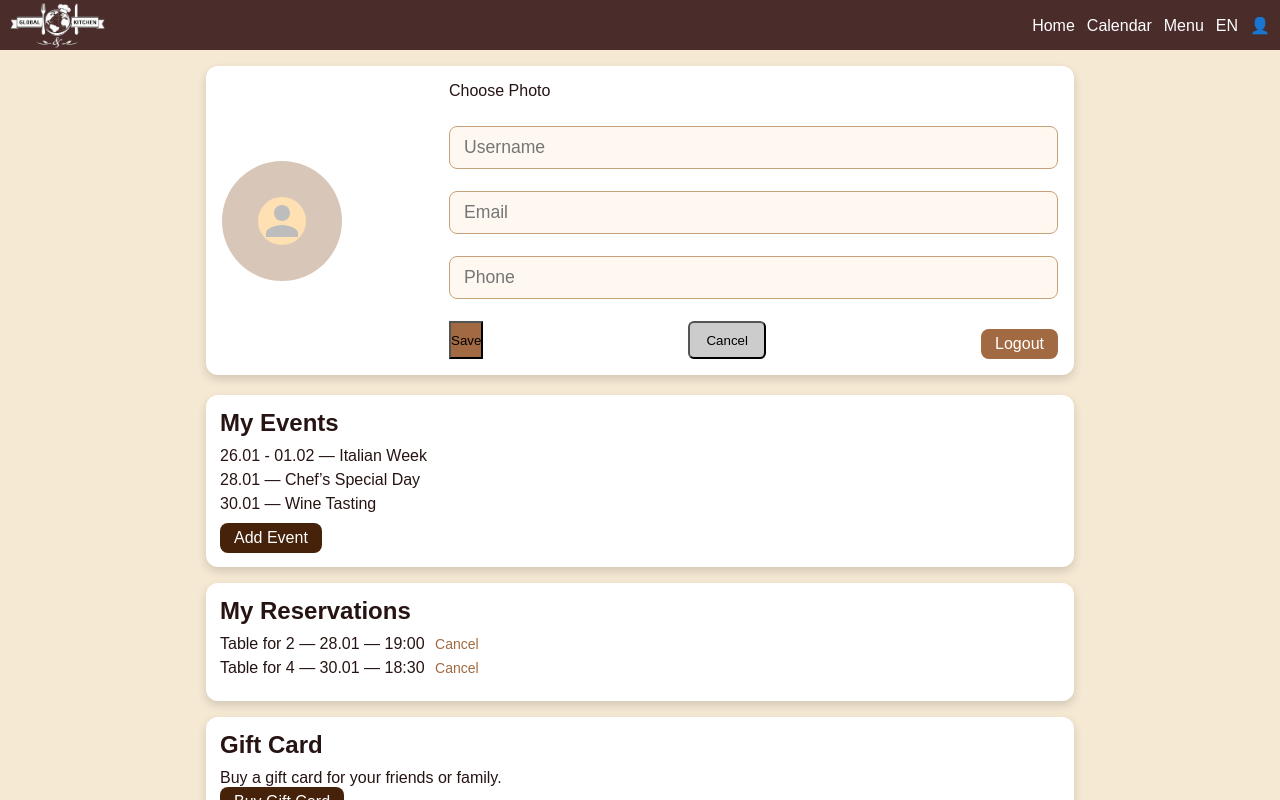
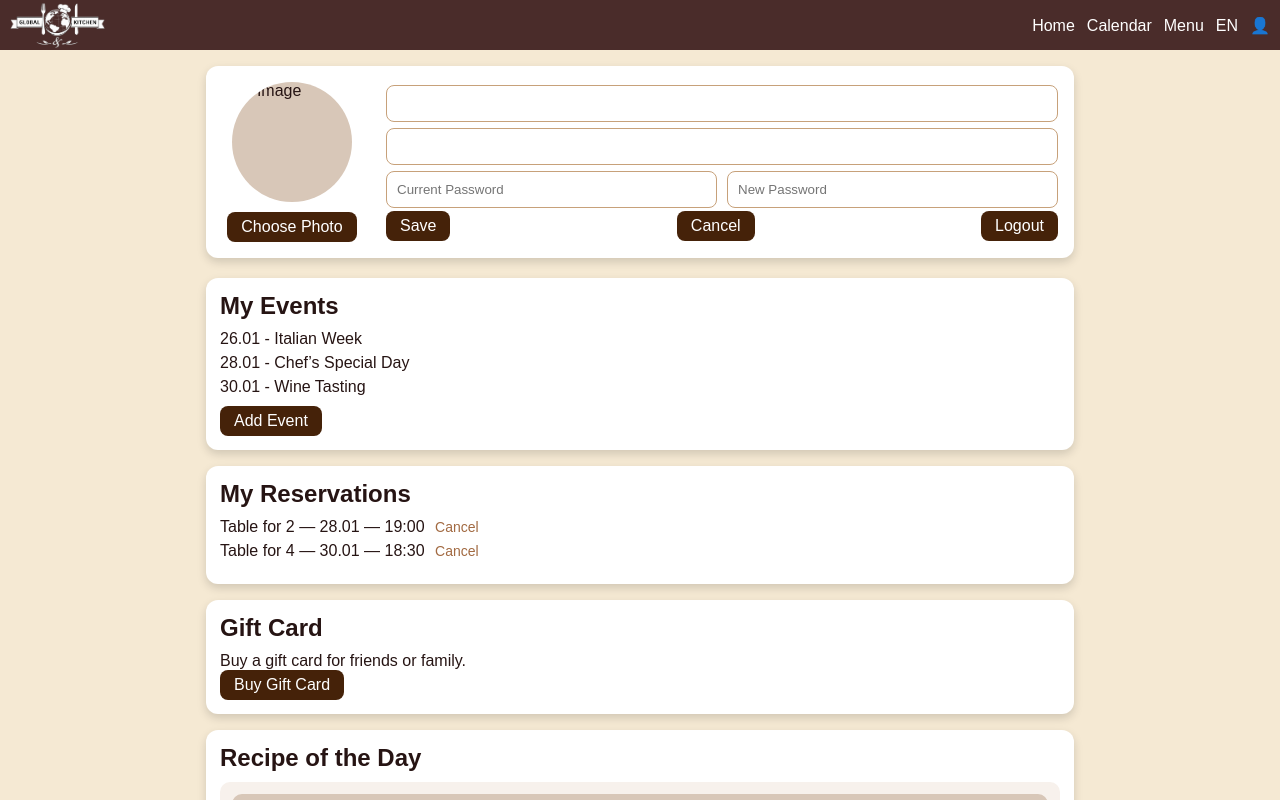
Before and after one commit to petrova-olena/Global_kitchen_front, a React (Vite) app in the folder frontend/: page /profile in a window 1280 px wide. Both pictures are taken after a click on the button "Edit Profile". Shown: the top 800 px of the page. Built offline with nearby package versions, Linux system fonts and the light colour scheme.

Commit message:
v05 work in progress

```diff
--- /dev/null
+++ b/frontend/src/components/Profile/ProfileForm.jsx
@@ -0,0 +1,72 @@
+import React from 'react';
+
+const ProfileForm = ({
+  form,
+  editMode,
+  loading,
+  error,
+  handleChange,
+  handleSave,
+  handleCancel,
+  handleLogout,
+  handleEdit,
+  user,
+}) => (
+  <div className="profile-right">
+    {editMode ? (
+      <>
+        <div className="input-group">
+          <input
+            name="username"
+            value={form.username}
+            onChange={handleChange}
+          />
+          <input name="email" value={form.email} onChange={handleChange} />
+          <div className="password-group">
+            <input
+              name="password-old"
+              type="password"
+              placeholder="Current Password"
+              value={form.password_old || ''}
+              onChange={handleChange}
+            />
+            <input
+              name="password-new"
+              type="password"
+              placeholder="New Password"
+              value={form.password_new || ''}
+              onChange={handleChange}
+            />
+          </div>
+          <div className="button-group">
+            <button className="action-btn" onClick={handleSave}>
+              {loading ? 'Saving...' : 'Save'}
+            </button>
+            <button className="action-btn" onClick={handleCancel}>
+              Cancel
+            </button>
+            <button className="action-btn" onClick={handleLogout}>
+              Logout
+            </button>
+          </div>
+          {error && <p className="error-msg">{error}</p>}
+        </div>
+      </>
+    ) : (
+      <>
+        <h2>{user?.username}</h2>
+        <p>{user?.email}</p>
+        <div className="button-group">
+          <button className="action-btn" onClick={handleEdit}>
+            Edit Profile
+          </button>
+          <button className="action-btn" onClick={handleLogout}>
+            Logout
+          </button>
+        </div>
+      </>
+    )}
+  </div>
+);
+
+export default ProfileForm;
--- /dev/null
+++ b/frontend/src/components/Profile/ProfilePhoto.jsx
@@ -0,0 +1,51 @@
+import React from 'react';
+
+const ProfilePhoto = ({
+  user,
+  editMode,
+  profilePicFile,
+  uploading,
+  onFileChange,
+  uploadPhoto,
+}) => (
+  <div className="profile-left">
+    <div className="profile-photo">
+      {user?.profile_pic ? (
+        <img
+          src={
+            user.profile_pic.startsWith('http')
+              ? user.profile_pic
+              : `http://localhost:8000/uploads/${user.profile_pic}`
+          }
+          alt="profile"
+        />
+      ) : (
+        <div>No Image</div>
+      )}
+    </div>
+    {editMode && (
+      <form onSubmit={uploadPhoto} className="profile-pic-form">
+        <input
+          type="file"
+          id="file"
+          style={{ display: 'none' }}
+          onChange={onFileChange}
+        />
+        <button
+          className="action-btn"
+          type="button"
+          onClick={() => document.getElementById('file').click()}
+        >
+          Choose Photo
+        </button>
+        {profilePicFile && (
+          <button className="action-btn" type="submit">
+            {uploading ? 'Uploading...' : 'Upload'}
+          </button>
+        )}
+      </form>
+    )}
+  </div>
+);
+
+export default ProfilePhoto;
--- a/frontend/src/index.css
+++ b/frontend/src/index.css
@@ -1017,23 +1017,29 @@ input {
 }
 
 .profile-card {
-  display: grid !important;
-  grid-template-columns: 1fr 3fr !important;
-  align-items: center !important;
-  gap: 24px !important;
-  text-align: left !important;
+  display: grid;
+  grid-template-columns: 140px 1fr;
+  gap: 24px;
+  align-items: start;
+  background: #fff;
+  padding: 16px;
+  border-radius: 12px;
+  box-shadow: 0 4px 10px rgba(0, 0, 0, 0.15);
 }
 
-/* PHOTO */
+/* LEFT SIDE */
+.profile-left {
+  display: flex;
+  flex-direction: column;
+  align-items: center;
+  gap: 10px;
+}
+
 .profile-photo {
-  width: 100% !important;
-  max-width: 120px !important;
-  aspect-ratio: 1/1;
+  width: 120px;
+  height: 120px;
   border-radius: 50%;
   overflow: hidden;
-  display: flex;
-  align-items: center;
-  justify-content: center;
 }
 
 .profile-photo img {
@@ -1042,32 +1048,46 @@ input {
   object-fit: cover;
 }
 
-/* INFO */
-.profile-info {
+/* RIGHT SIDE */
+.profile-right {
   display: flex;
   flex-direction: column;
   gap: 10px;
 }
 
-/* BUTTONS */
-.button-group {
-  display: flex !important;
-  gap: 10px !important;
-  flex-wrap: wrap;
+.profile-right input {
+  width: 100%;
+  padding: 10px;
+  border: 1px solid #c7a17a;
+  border-radius: 8px;
 }
 
-/* MOBILE FIX */
+/* EDIT PHOTO AREA */
+.profile-pic-form {
+  display: flex;
+  flex-direction: column;
+  gap: 8px;
+  align-items: center;
+}
+
+.input-group input {
+  margin: 3px 0;
+}
+
+.password-group {
+  display: flex;
+  flex-direction: row;
+  gap: 10px;
+}
+
+/* MOBILE */
 @media (max-width: 600px) {
   .profile-card {
-    grid-template-columns: 1fr !important;
-    text-align: center !important;
+    grid-template-columns: 1fr;
+    text-align: center;
   }
 
-  .profile-photo {
-    margin: 0 auto;
-  }
-
-  .button-group {
-    justify-content: center;
+  .profile-right {
+    align-items: center;
   }
 }
--- a/frontend/src/views/Profile.jsx
+++ b/frontend/src/views/Profile.jsx
@@ -1,4 +1,6 @@
 import { useContext, useState, useEffect } from 'react';
+import ProfilePhoto from '../components/Profile/ProfilePhoto';
+import ProfileForm from '../components/Profile/ProfileForm';
 import { useNavigate } from 'react-router-dom';
 import { AuthContext } from '../context/AuthContext';
 
@@ -6,287 +8,175 @@ const Profile = () => {
   const { user, setUser, logout } = useContext(AuthContext);
   const navigate = useNavigate();
 
-  // Logout ve yönlendirme
+  const [editMode, setEditMode] = useState(false);
+
+  const [form, setForm] = useState({
+    username: '',
+    email: '',
+  });
+
+  const [loading, setLoading] = useState(false);
+  const [error, setError] = useState(null);
+
+  const [profilePicFile, setProfilePicFile] = useState(null);
+  const [uploading, setUploading] = useState(false);
+
+  // sync user -> form when user changes
+  useEffect(() => {
+    if (user) {
+      setForm({
+        username: user.username || '',
+        email: user.email || '',
+      });
+    }
+  }, [user]);
+
+  // refresh user
+  useEffect(() => {
+    const fetchUser = async () => {
+      if (!user?.id) return;
+
+      try {
+        const res = await fetch(`/api/v1/users/${user.id}`);
+        if (res.ok) {
+          const fresh = await res.json();
+          setUser(fresh);
+          localStorage.setItem('user', JSON.stringify(fresh));
+        }
+      } catch (err) {
+        console.error(err);
+      }
+    };
+
+    fetchUser();
+  }, []);
+
   const handleLogout = () => {
     logout();
     navigate('/');
   };
 
-  // Edit mode ve form state
-  const [editMode, setEditMode] = useState(false);
-  const [form, setForm] = useState({
-    username: user?.username || '',
-    email: user?.email || '',
-    phone: user?.phone || '',
-  });
-  const [loading, setLoading] = useState(false);
-  const [error, setError] = useState(null);
+  const handleEdit = () => setEditMode(true);
 
-  // Profil açıldığında güncel user bilgisini backend'den çek
-  useEffect(() => {
-    const fetchUser = async () => {
-      if (!user?.id) return;
-      try {
-        const res = await fetch(`/api/v1/users/${user.id}`);
-        if (res.ok) {
-          const freshUser = await res.json();
-          setUser(freshUser);
-          localStorage.setItem('user', JSON.stringify(freshUser));
-        }
-      } catch (err) {
-        console.error('Error fetching user:', err);
-      }
-    };
-    fetchUser();
-    // eslint-disable-next-line
-  }, []);
-
-  // Edit butonuna basınca inputları aç
-  const handleEdit = () => {
-    setForm({
-      username: user?.username || '',
-      email: user?.email || '',
-      phone: user?.phone || '',
-    });
-    setEditMode(true);
-  };
-
-  // Input değişikliği
   const handleChange = (e) => {
     setForm({ ...form, [e.target.name]: e.target.value });
   };
 
-  // Kaydet (PUT)
+  const handleCancel = () => {
+    setEditMode(false);
+    setProfilePicFile(null);
+
+    setForm({
+      username: user.username,
+      email: user.email,
+    });
+  };
+
   const handleSave = async () => {
     setLoading(true);
     setError(null);
+
     try {
-      // Sadece username ve email gönder
-      const updateData = {
-        username: form.username,
-        email: form.email,
-      };
       const res = await fetch(`/api/v1/users/${user.id}`, {
         method: 'PUT',
-        headers: {
-          'Content-Type': 'application/json',
-        },
-        body: JSON.stringify(updateData),
+        headers: { 'Content-Type': 'application/json' },
+        body: JSON.stringify(form),
       });
+
       if (!res.ok) throw new Error('Update failed');
+
       const updated = await res.json();
       setUser(updated);
       localStorage.setItem('user', JSON.stringify(updated));
-      setForm({
-        username: updated.username,
-        email: updated.email,
-        phone: updated.phone || '',
-      });
+
       setEditMode(false);
     } catch (err) {
-      setError('Update failed', err.message);
+      setError(err.message);
     } finally {
       setLoading(false);
     }
   };
 
-  // Profil fotoğrafı yükleme
-  const [profilePicFile, setProfilePicFile] = useState(null);
-  const [profilePicLoading, setProfilePicLoading] = useState(false);
-  const [profilePicError, setProfilePicError] = useState(null);
-
-  // Profil fotoğrafı dosya seçimi
-  const onProfilePicChange = (e) => {
-    if (e.target.files && e.target.files[0]) {
+  const onFileChange = (e) => {
+    if (e.target.files?.[0]) {
       setProfilePicFile(e.target.files[0]);
     }
   };
 
-  // Profil fotoğrafı yükleme
-  const handleProfilePicUpload = async (e) => {
+  const uploadPhoto = async (e) => {
     e.preventDefault();
     if (!profilePicFile) return;
-    setProfilePicLoading(true);
-    setProfilePicError(null);
+
+    setUploading(true);
+
     try {
       const formData = new FormData();
       formData.append('profile_pic', profilePicFile);
+
       const res = await fetch(`/api/v1/users/profile-pic/${user.id}`, {
         method: 'PUT',
         body: formData,
       });
+
       if (!res.ok) throw new Error('Upload failed');
+
       const data = await res.json();
-      setUser({ ...user, profile_pic: data.profile_pic });
-      localStorage.setItem(
-        'user',
-        JSON.stringify({ ...user, profile_pic: data.profile_pic })
-      );
+
+      const updatedUser = {
+        ...user,
+        profile_pic: data.profile_pic,
+      };
+
+      setUser(updatedUser);
+      localStorage.setItem('user', JSON.stringify(updatedUser));
       setProfilePicFile(null);
-    } catch {
-      setProfilePicError('Upload failed');
+    } catch (err) {
+      console.error(err);
     } finally {
-      setProfilePicLoading(false);
+      setUploading(false);
     }
   };
 
   return (
-    <>
     <section className="profile-container">
-        {/*-- USER INFO -->*/}
+      {/* PROFILE CARD */}
       <div className="profile-card">
-          <div className="profile-photo">
-            {user?.profile_pic ? (
-              <img
-                src={
-                  user.profile_pic.startsWith('http')
-                    ? user.profile_pic
-                    : `http://localhost:8000/uploads/${user.profile_pic}`
-                }
-                alt="Profile"
+        <ProfilePhoto
+          user={user}
+          editMode={editMode}
+          profilePicFile={profilePicFile}
+          uploading={uploading}
+          onFileChange={onFileChange}
+          uploadPhoto={uploadPhoto}
         />
-            ) : (
-              <svg
-                width="48"
-                height="48"
-                viewBox="0 0 48 48"
-                fill="none"
-                xmlns="http://www.w3.org/2000/svg"
-              >
-                <circle cx="24" cy="24" r="24" fill="#ffe0b2" />
-                <path
-                  d="M24 24c4.418 0 8-3.582 8-8s-3.582-8-8-8-8 3.582-8 8 3.582 8 8 8zm0 4c-5.33 0-16 2.668-16 8v4h32v-4c0-5.332-10.67-8-16-8z"
-                  fill="#bdbdbd"
+        <ProfileForm
+          form={form}
+          editMode={editMode}
+          loading={loading}
+          error={error}
+          handleChange={handleChange}
+          handleSave={handleSave}
+          handleCancel={handleCancel}
+          handleLogout={handleLogout}
+          handleEdit={handleEdit}
+          user={user}
         />
-              </svg>
-            )}
       </div>
 
-          <div className="profile-info">
-            {editMode && (
-              <form
-                onSubmit={handleProfilePicUpload}
-                style={{
-                  display: 'flex',
-                  alignItems: 'center',
-                  gap: 8,
-                  marginBottom: 16,
-                }}
-              >
-                <input
-                  type="file"
-                  accept="image/*"
-                  style={{ display: 'none' }}
-                  id="profile-pic-input"
-                  onChange={onProfilePicChange}
-                />
-                <label
-                  htmlFor="profile-pic-input"
-                  className="profile-pic-upload-label"
-                >
-                  <span className="profile-pic-upload-btn">Choose Photo</span>
-                </label>
-                {profilePicFile && (
-                  <button type="submit" className="profile-pic-save-btn">
-                    Upload
-                  </button>
-                )}
-                {/* Yükleniyor ve hata mesajı */}
-                {profilePicLoading && (
-                  <span style={{ marginLeft: 8, color: '#555', fontSize: 14 }}>
-                    Yükleniyor...
-                  </span>
-                )}
-                {profilePicError && (
-                  <span
-                    style={{ marginLeft: 8, color: '#b88c00', fontSize: 14 }}
-                  >
-                    {profilePicError}
-                  </span>
-                )}
-              </form>
-            )}
-            {editMode ? (
-              <>
-                <input
-                  className="profile-name"
-                  name="username"
-                  value={form.username}
-                  onChange={handleChange}
-                  placeholder="Username"
-                />
-                <input
-                  className="profile-email"
-                  name="email"
-                  value={form.email}
-                  onChange={handleChange}
-                  placeholder="Email"
-                />
-                <input
-                  className="profile-phone"
-                  name="phone"
-                  value={form.phone}
-                  onChange={handleChange}
-                  placeholder="Phone"
-                />
-              </>
-            ) : (
-              <>
-                <h2 className="profile-name">
-                  {user?.username || 'John Smith'}
-                </h2>
-                <p className="profile-email">
-                  {user?.email || 'john426@example.com'}
-                </p>
-                <p className="profile-phone">
-                  {user?.phone || '+358 45 123 5274'}
-                </p>
-              </>
-            )}
+      {/* ================= OTHER SECTIONS (FULL RESTORE) ================= */}
 
-            <div className="button-group">
-              {editMode ? (
-                <>
-                  <button
-                    className="save-btn"
-                    onClick={handleSave}
-                    disabled={loading}
-                  >
-                    {loading ? 'Saving...' : 'Save'}
-                  </button>
-                  <button
-                    className="cancel-btn"
-                    onClick={() => setEditMode(false)}
-                    disabled={loading}
-                  >
-                    Cancel
-                  </button>
-                </>
-              ) : (
-                <button className="edit-btn" onClick={handleEdit}>
-                  Edit Profile
-                </button>
-              )}
-              <button className="logout-btn" onClick={handleLogout}>
-                Logout
-              </button>
-            </div>
-            {error && <div className="error-msg">{error}</div>}
-          </div>
-        </div>
-
-        {/*-- EVENTS -->*/}
       <div className="section-block">
         <h3 className="section-title">My Events</h3>
         <ul className="list">
-            <li>26.01 - 01.02 — Italian Week</li>
-            <li>28.01 — Chef’s Special Day</li>
-            <li>30.01 — Wine Tasting</li>
+          <li>26.01 - Italian Week</li>
+          <li>28.01 - Chef’s Special Day</li>
+          <li>30.01 - Wine Tasting</li>
         </ul>
-          <button className="action-btn">Add Event</button>
+        <button className="action-btn" onClick={() => navigate('/calendar')}>
+          Add Event
+        </button>
       </div>
 
-        {/*-- RESERVATIONS -->*/}
       <div className="section-block">
         <h3 className="section-title">My Reservations</h3>
         <ul className="list">
@@ -299,33 +189,27 @@ const Profile = () => {
         </ul>
       </div>
 
-        {/*-- GIFT CARD -->*/}
       <div className="section-block">
         <h3 className="section-title">Gift Card</h3>
-          <p>Buy a gift card for your friends or family.</p>
+        <p>Buy a gift card for friends or family.</p>
         <button className="action-btn">Buy Gift Card</button>
       </div>
 
-        {/*-- RECIPE OF THE DAY -->*/}
       <div className="section-block">
         <h3 className="section-title">Recipe of the Day</h3>
 
         <div className="recipe-card">
           <div className="recipe-img"></div>
           <h4>Tomato Basil Pasta</h4>
-            <p>Fresh tomatoes, basil, garlic and olive oil.</p>
+          <p>Fresh tomatoes, basil, garlic, olive oil</p>
           <button className="action-btn">Save to Notes</button>
         </div>
       </div>
 
-        {/*-- NOTES -->*/}
       <div className="section-block">
         <h3 className="section-title">My Notes</h3>
 
-          <textarea
-            className="notes-area"
-            placeholder="Write your notes here..."
-          ></textarea>
+        <textarea className="notes-area" placeholder="Write your notes..." />
 
         <div className="notes-actions">
           <button className="notes-btn save-btn">Save</button>
@@ -333,7 +217,6 @@ const Profile = () => {
         </div>
       </div>
     </section>
-    </>
   );
 };
 
```
Also changed, not shown: frontend/src/views/Auth.jsx (+6 -6 lines). Lines whose indentation alone changed are shown as unchanged.
